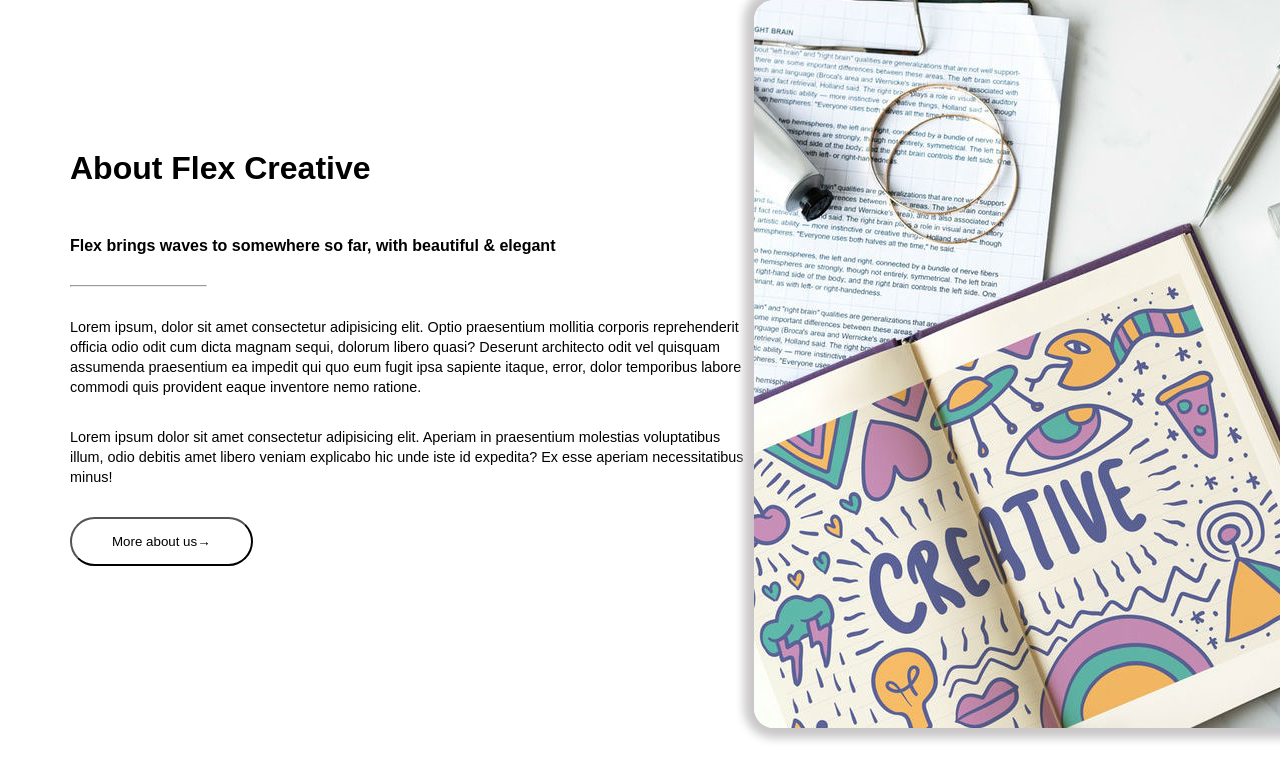
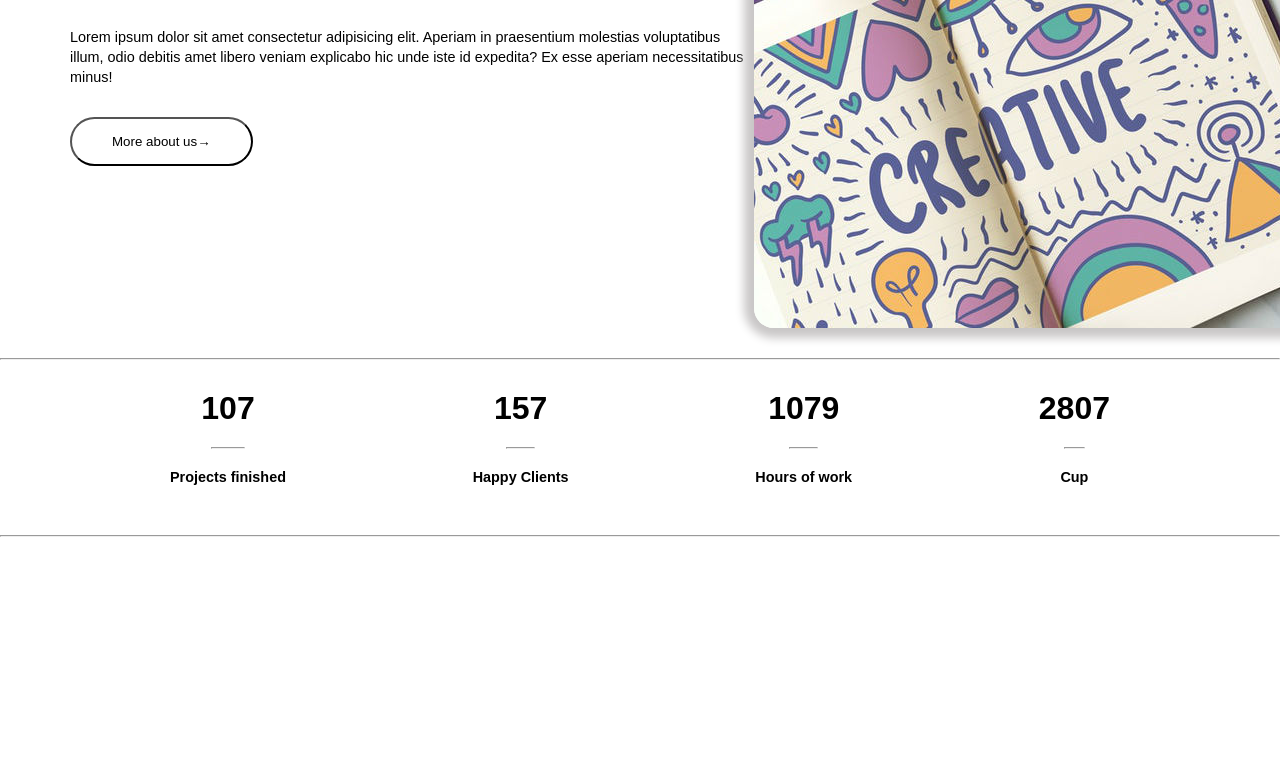
Before and after one commit to omicic/30-dana-mart-21, a plain HTML site: page 1-AgencyCreative-domaci/index.html in a window 1280 px wide. Shown: the part 990-1748 px from the top of the page. After the commit the page ends 1547 px from the top, so only its background shows below. Drawn offline with Linux system fonts and the light colour scheme.

Commit message:
statistic domaci

```diff
--- a/1-AgencyCreative-domaci/index.html
+++ b/1-AgencyCreative-domaci/index.html
@@ -49,4 +49,32 @@
             <img src="img/about.jpg" alt="">
         </article>
     </section>
+        <hr>
+    <section>
+        <article class="statistic container">
+            <div>
+                <h3>107</h3>
+                <hr>
+                <p>Projects finished</p>
+            </div>
+            <div>
+                <h3>157</h3>
+                <hr>
+                <p>Happy Clients</p>
+            </div>
+            <div>
+                <h3>1079</h3>
+                <hr>
+                <p>Hours of work</p>
+            </div>
+            <div>
+                <h3>2807</h3>
+                <hr>
+                <p>Cup</p>
+            </div>
+        </article>
+        <hr>
+    </section>
+
+
 </body>
--- a/1-AgencyCreative-domaci/style.css
+++ b/1-AgencyCreative-domaci/style.css
@@ -10,9 +10,10 @@
     --font-family: 'Monteserrat', sans-serif;
     --font-size: 16px;
     --font-weight: 400;
-    --margin:30px 0;
-    --line-height:20px;
+    --margin: 30px 0;
+    --line-height: 20px;
 }
+
 * {
     margin: 0;
     padding: 0;
@@ -25,9 +26,11 @@ body {
     font-size: var(--font-size);
 
 }
+
 ul {
     list-style: none;
 }
+
 .container {
     padding: 30px 70px;
 }
@@ -40,17 +43,23 @@ button {
 
 }
 
+section .info h3,
+section .statistic h3 {
+    font-weight: 700;
+    font-size: 2rem;
+}
+
 /***header***/
 header {
-    background: linear-gradient(rgba(0,0,0,.3),rgba(0,0,0,.3)), url(img/header.jpg);
-    height: 120vh;
+    background: linear-gradient(rgba(0, 0, 0, .3), rgba(0, 0, 0, .3)), url(img/header.jpg);
+    height: 70vh;
     background-position: center;
     background-size: cover;
     color: var(--white);
 
 }
 
-header nav{
+header nav {
     display: flex;
     justify-content: space-between;
 }
@@ -60,7 +69,7 @@ header nav ul {
     justify-content: space-between;
 }
 
-header h1{
+header h1 {
     font-size: 3rem;
 }
 
@@ -68,7 +77,7 @@ header h2 {
     font-weight: 400;
 }
 
-header h2 span{
+header h2 span {
     font-weight: 900;
 }
 
@@ -88,11 +97,12 @@ header div {
     text-align: center;
 }
 
-header div p:nth-of-type(1){
+header div p:nth-of-type(1) {
     font-weight: 600;
     margin: 150px 0 30px 0;
 }
-header div p:nth-of-type(2){
+
+header div p:nth-of-type(2) {
     font-weight: 300;
     font-style: italic;
     margin-top: 30px;
@@ -103,9 +113,11 @@ section .info {
     display: flex;
     justify-content: space-between;
 }
+
 section .info div {
     flex: 0 0 60%;
 }
+
 section .info img {
     flex: 0 0 35%;
     width: 100%;
@@ -119,23 +131,59 @@ section .info h3 {
     font-size: 2rem;
     margin: 150px 0 50px 0;
 }
-section .info div p:nth-of-type(1){
+
+section .info div p:nth-of-type(1) {
     font-weight: 600;
 }
+
 section .info div hr {
     width: 20%;
     color: var(--pink);
     margin: var(--margin);
 }
-section .info div p:nth-of-type(2){
+
+section .info div p:nth-of-type(2) {
     font-weight: 300;
     font-size: .9rem;
     line-height: var(--line-height);
 
 }
-section .info div p:nth-of-type(3){
+
+section .info div p:nth-of-type(3) {
     font-weight: 300;
     font-size: .9rem;
     line-height: var(--line-height);
     margin: var(--margin);
 }
+
+section .statistic {
+    display: flex;
+    justify-content: space-between;
+    align-items: center;
+    margin: 0 100px;
+}
+
+section .statistic div {
+    text-align: center;
+
+}
+
+section .statistic div {
+    text-align: center;
+
+}
+
+section .statistic div hr {
+    width: 30%;
+
+}
+
+section hr {
+    margin: 20px auto;
+    color: var(--gray);
+}
+
+section .statistic div p{
+    font-size: 0.9rem;
+    font-weight: 600;
+}
--- a/4-Widerange/style.css
+++ b/4-Widerange/style.css
@@ -39,6 +39,11 @@ ul {
 
 a {
     color: var(--primary);
+}
+section .info h3 {
+    font-weight: 700;
+    font-size: 2rem;
+    margin: 150px 0 50px 0;
 }
 
 button {
```
